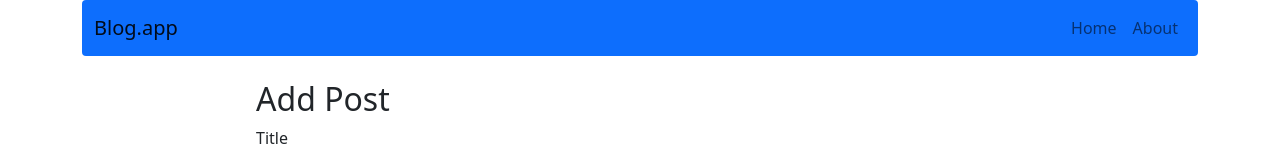
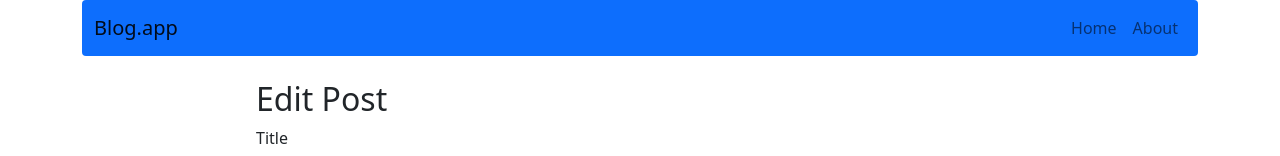
Before and after one commit to Jnlietta/react-blog, a React (Create React App) app: page /post/edit/1 in a window 1280 px wide. Shown: the top 156 px of the page. Built offline with nearby package versions, Linux system fonts and the light colour scheme.

Commit message:
Change header of EditPost

```diff
--- a/src/components/pages/EditPost/EditPost.js
+++ b/src/components/pages/EditPost/EditPost.js
@@ -4,7 +4,7 @@ import styles from './EditPost.module.scss';
 const EditPost = props => {
     return(
         <div className={styles.container}>
-            <h2>Add Post</h2>
+            <h2>Edit Post</h2>
             <EditPostForm />
         </div>
     );
```
